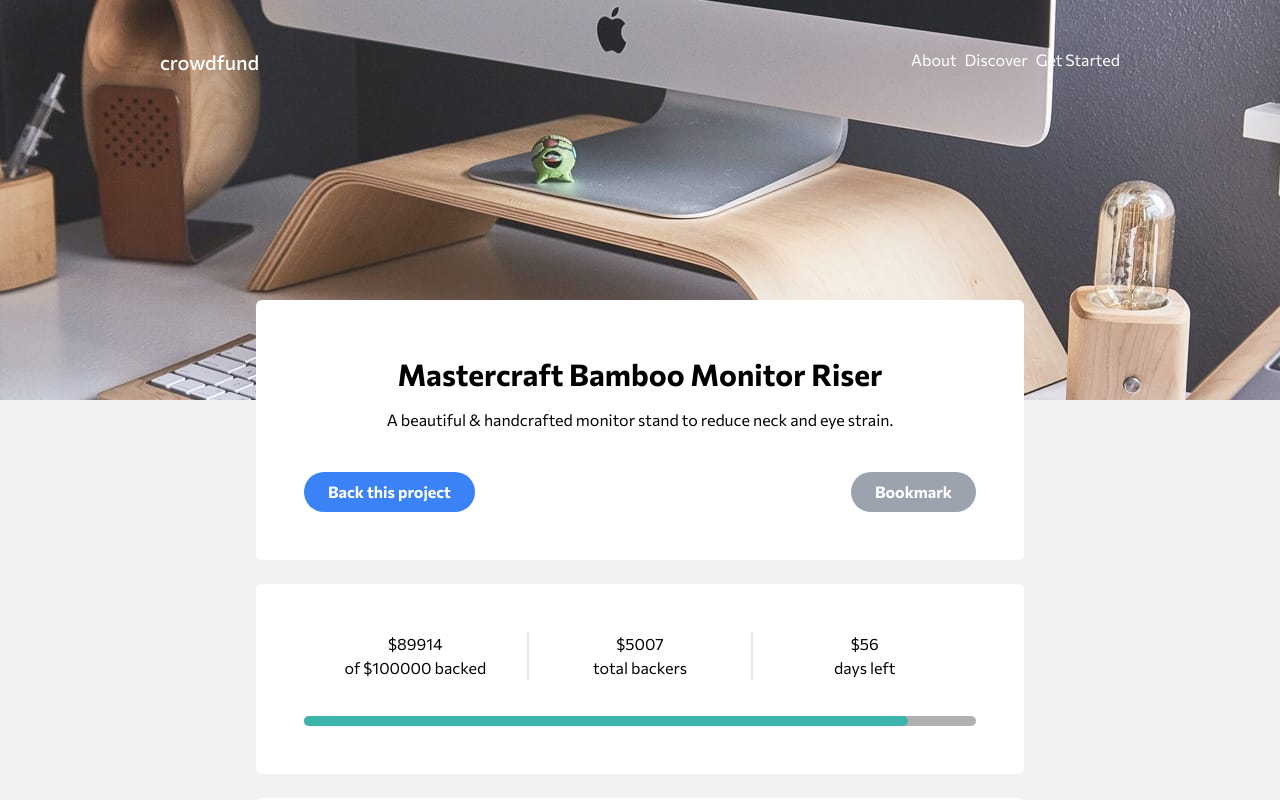
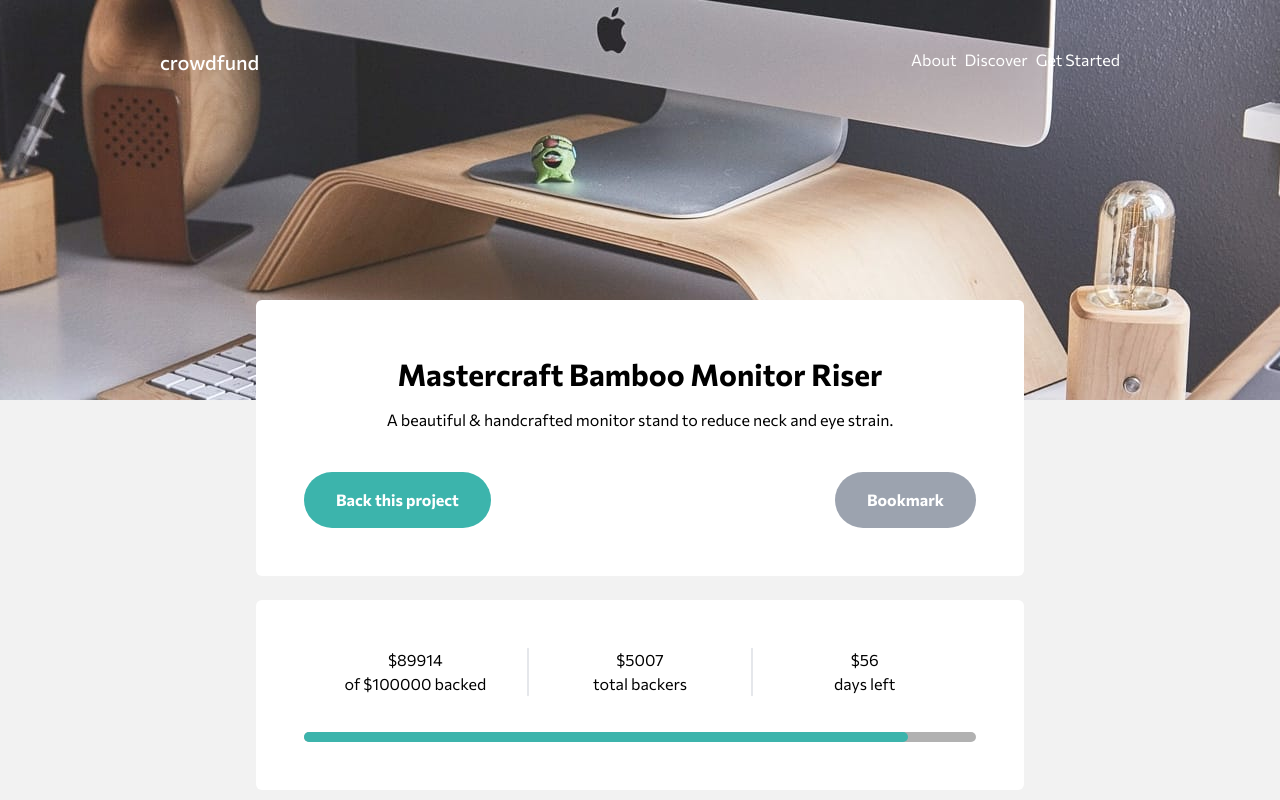
Before and after one commit to kennyputman/crowdfunding-product-page, a React (Create React App) app: page / in a window 1280 px wide. Shown: the top 800 px of the page. Built offline with nearby package versions, Linux system fonts and the light colour scheme.

Commit message:
create btn tailwind class

```diff
--- a/src/components/PledgeCard.tsx
+++ b/src/components/PledgeCard.tsx
@@ -21,7 +21,7 @@ export const PledgeCard = (props: PledgeCardProps) => {
           {props.pledge.left}
           <span className="font-normal text-sm pl-2 text-dark-gray">left</span>
         </p>
-        <button className="bg-moderate-cyan hover:bg-dark-cyan text-white font-bold py-4 px-8 rounded-full">
+        <button className="bg-moderate-cyan hover:bg-dark-cyan btn-base">
           Select Reward
         </button>
       </div>
--- a/src/components/ProductDescription.tsx
+++ b/src/components/ProductDescription.tsx
@@ -11,12 +11,10 @@ const ProductDescription = (props: ProductDescriptionProps) => {
       <h1 className="text-3xl font-bold pb-4">{props.title}</h1>
       <p className="pb-10">{props.pitch}</p>
       <div className="flex flex-row justify-between w-full">
-        <button className="bg-blue-500 hover:bg-blue-700 text-white font-bold py-2 px-6 rounded-full">
+        <button className="bg-moderate-cyan hover:bg-dark-cyan btn-base">
           Back this project
         </button>
-        <button className=" bg-gray-400  text-white font-bold py-2 px-6 rounded-full">
-          Bookmark
-        </button>
+        <button className=" bg-gray-400 btn-base">Bookmark</button>
       </div>
     </section>
   );
--- a/src/index.css
+++ b/src/index.css
@@ -3,3 +3,9 @@
 @tailwind base;
 @tailwind components;
 @tailwind utilities;
+
+@layer components {
+  .btn-base {
+    @apply text-white font-bold py-4 px-8 rounded-full;
+  }
+}
```
